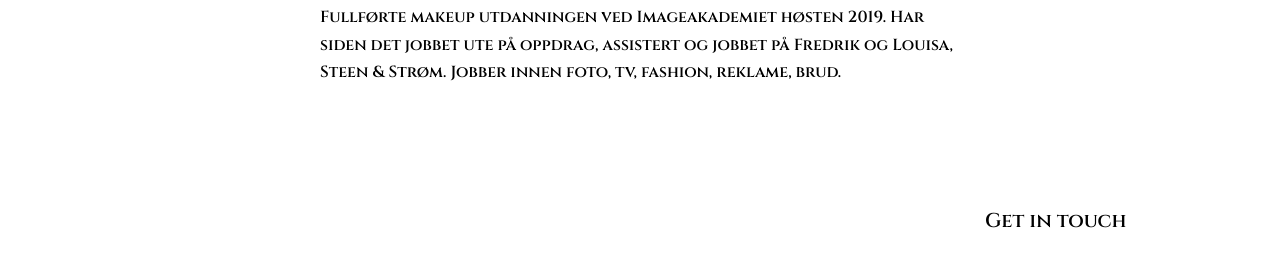
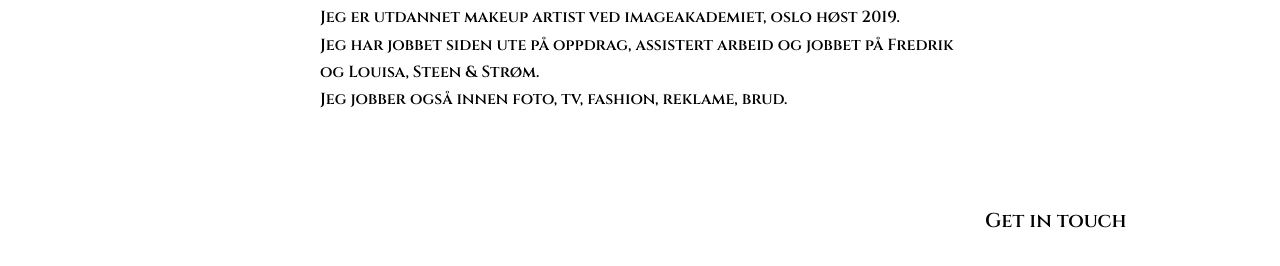
Before and after one commit to Hyssia/sirilbredesen.com, a plain HTML site: page about.html in a window 1280 px wide. Shown: the part 530-796 px from the top of the page. Drawn offline with nearby package versions, Linux system fonts and the light colour scheme.

Commit message:
Update about, work section.

```diff
--- a/about.html
+++ b/about.html
@@ -41,8 +41,9 @@
       <div class="about_container">
         <div class="about"">
             <h1>Siril Bredesen</h1>
-                <p>Fullførte makeup utdanningen ved Imageakademiet høsten 2019.
-                    Har siden det jobbet ute på oppdrag, assistert og jobbet på Fredrik og Louisa, Steen & Strøm. Jobber innen foto, tv, fashion, reklame, brud.</p>
+                <p>Jeg er utdannet makeup artist ved imageakademiet, oslo høst 2019. <br />
+                    Jeg har jobbet siden ute på oppdrag, assistert arbeid og jobbet på Fredrik og Louisa, Steen & Strøm. <br />
+                    Jeg jobber også innen foto, tv, fashion, reklame, brud.</p>
             </div>
         </div>
 
```
Also changed, not shown: work.html (+1 -1 lines).
